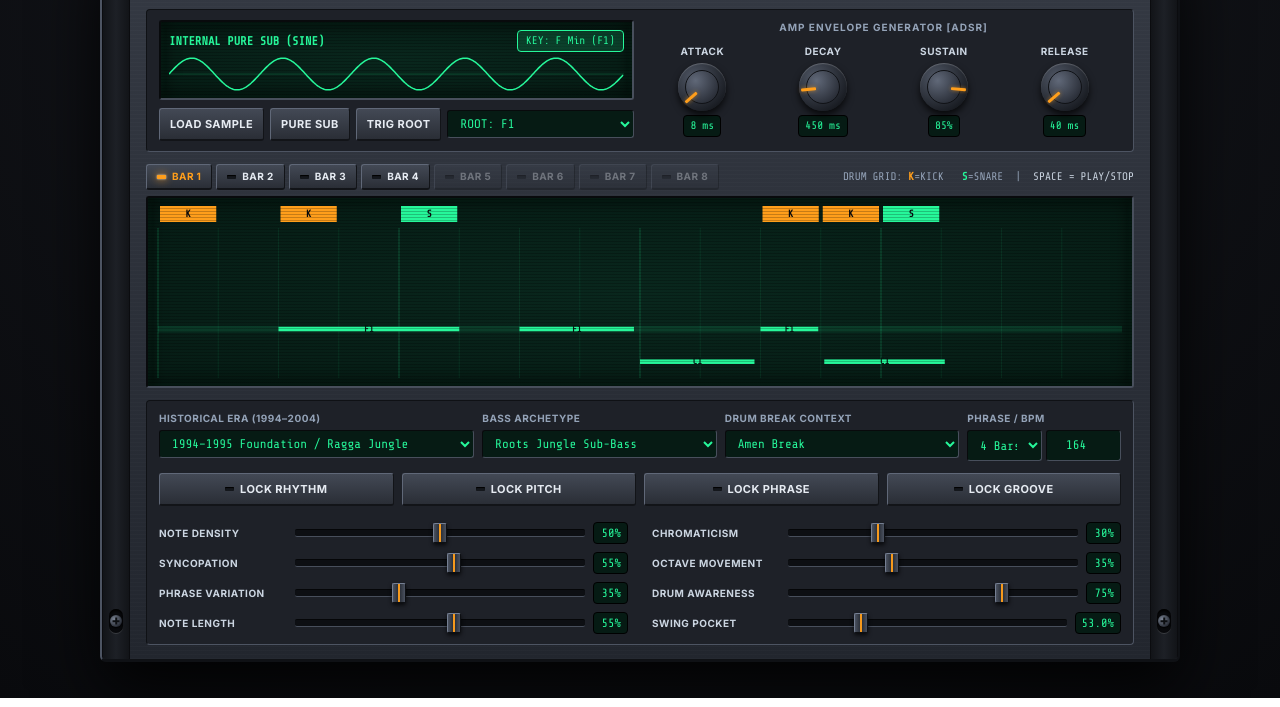
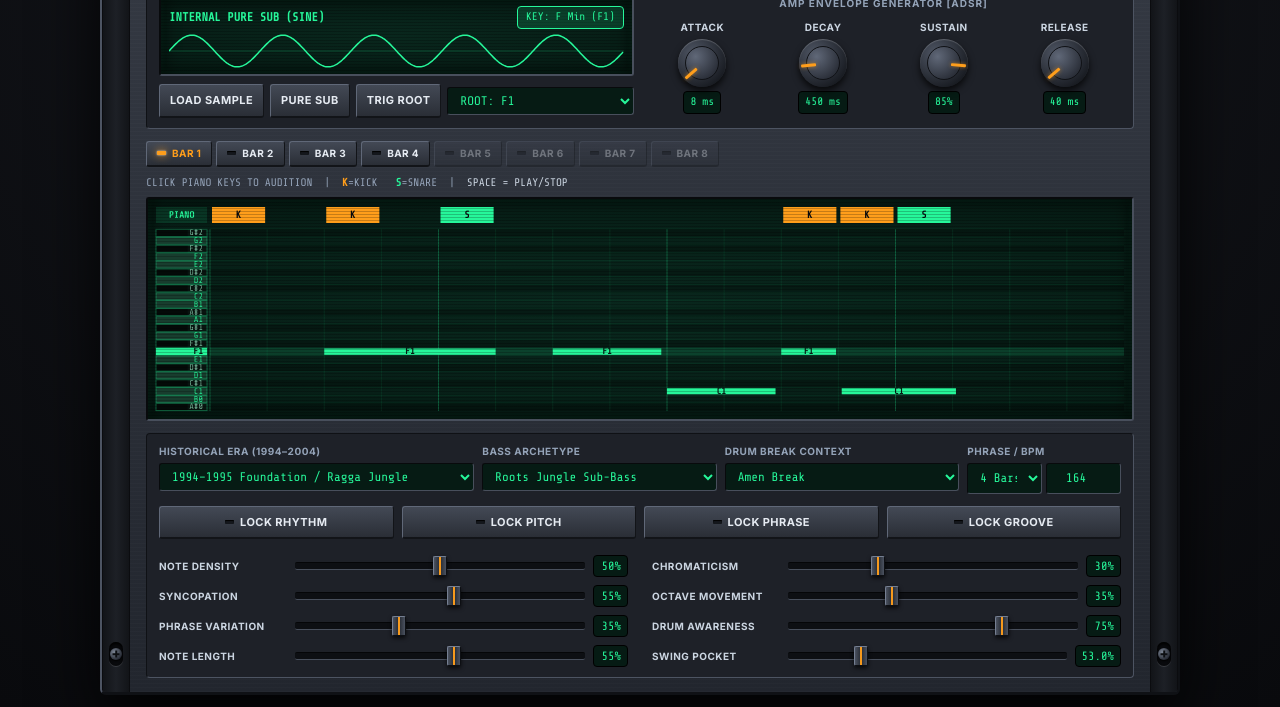
Before and after one commit to 100zackjones-a11y/bleek-bass-box, a plain HTML site: page index.html in a window 1280 px wide. Shown: the part 102-809 px from the top of the page. Drawn offline with nearby package versions, Linux system fonts and the light colour scheme.

Commit message:
Update index.html

```diff
--- a/index.html
+++ b/index.html
@@ -202,6 +202,14 @@
       color: var(--amber-led);
     }
 
+    .drag-badge {
+      cursor: grab;
+      text-decoration: none;
+    }
+    .drag-badge:active {
+      cursor: grabbing;
+    }
+
     /* Embedded Rectangular LED Lens */
     .led-lens {
       width: 9px;
@@ -343,7 +351,7 @@
   <!-- Main Brushed Steel Faceplate -->
   <div class="faceplate">
 
-    <!-- TOP BAR: Branding, Transport, Generate, Export, Seed LCD -->
+    <!-- TOP BAR: Branding, Transport, Generate, Drag .MID, Export, Seed LCD -->
     <div class="flex flex-wrap items-center justify-between gap-2">
       <div class="flex items-center gap-2.5">
         <div class="w-1.5 h-9 bg-[#ff9e1b] rounded-sm shadow-[0_0_8px_rgba(255,158,27,0.5)]"></div>
@@ -371,6 +379,10 @@
         <button id="btnGenerate" class="hw-btn hw-btn-orange">
           <span>GENERATE</span>
         </button>
+
+        <a id="btnDragMid" draggable="true" class="hw-btn hw-btn-amber drag-badge" title="Drag directly onto your Desktop or into Ableton Live">
+          <span>⠿ DRAG .MID</span>
+        </a>
 
         <button id="btnExportMid" class="hw-btn hw-btn-amber" title="Download Standard MIDI File (.mid) for Ableton Live">
           <span>EXPORT .MID</span>
@@ -437,16 +449,16 @@
       </div>
     </div>
 
-    <!-- BAR TABS + BACKLIT EMERALD LCD PIANO ROLL -->
+    <!-- BAR TABS + BACKLIT EMERALD LCD PIANO ROLL WITH SIDE PIANO KEYBOARD -->
     <div class="flex flex-col gap-1.5">
       <div class="flex flex-wrap items-center justify-between gap-2">
         <div id="barTabsContainer" class="flex flex-wrap gap-1"></div>
         <div class="mono text-[11px] text-slate-400">
-          DRUM GRID: <span class="text-[#ff9e1b] font-bold">K</span>=KICK &nbsp; <span class="text-[#26f79a] font-bold">S</span>=SNARE &nbsp;|&nbsp; <span class="text-slate-300">SPACE = PLAY/STOP</span>
+          CLICK PIANO KEYS TO AUDITION &nbsp;|&nbsp; <span class="text-[#ff9e1b] font-bold">K</span>=KICK &nbsp; <span class="text-[#26f79a] font-bold">S</span>=SNARE &nbsp;|&nbsp; <span class="text-slate-300">SPACE = PLAY/STOP</span>
         </div>
       </div>
-      <div class="lcd-screen h-48 w-full">
-        <canvas id="pianoRollCanvas" class="w-full h-full block"></canvas>
+      <div class="lcd-screen h-56 w-full">
+        <canvas id="pianoRollCanvas" class="w-full h-full block cursor-pointer"></canvas>
       </div>
     </div>
 
@@ -584,6 +596,7 @@
   const TICKS_PER_STEP = 120;
   const TICKS_PER_BAR = 1920;
   const NOTE_NAMES = ['C', 'C#', 'D', 'D#', 'E', 'F', 'F#', 'G', 'G#', 'A', 'A#', 'B'];
+  const BLACK_KEY_PCS = new Set([1, 3, 6, 8, 10]);
 
   const ERA_CONFIGS = [
     { name: '1994–1995 Foundation / Ragga Jungle', bpm: 164, swing: 0.530, drum: 1, arch: 0 },
@@ -615,6 +628,7 @@
     lockRhythm: false, lockPitch: false, lockPhrase: false, lockGroove: false,
     adsr: { attack: 0.008, decay: 0.450, sustain: 0.85, release: 0.040 },
     selectedBar: 0, isPlaying: false, breakbeatEnabled: true,
+    currentlySoundingMidi: -1,
     cachedBars: [], pattern: []
   };
 
@@ -991,7 +1005,16 @@
 
     src.connect(envGain); envGain.connect(audioCtx.destination);
     src.start(now); src.stop(noteOffTime + release + 0.02);
-    activeBassVoice = { srcNode: src, gainNode: envGain };
+    activeBassVoice = { srcNode: src, gainNode: envGain, midiNote, endTime: noteOffTime + release };
+
+    state.currentlySoundingMidi = midiNote;
+    drawPianoRoll();
+    setTimeout(() => {
+      if (state.currentlySoundingMidi === midiNote && (!activeBassVoice || audioCtx.currentTime >= activeBassVoice.endTime - 0.01)) {
+        state.currentlySoundingMidi = -1;
+        drawPianoRoll();
+      }
+    }, Math.max(60, (durationSec + release) * 1000));
   }
 
   function triggerDrumHit(hitType, time) {
@@ -1030,6 +1053,7 @@
     } else {
       btn.classList.remove('led-on-amber'); lbl.textContent = 'PLAY';
       clearInterval(schedulerTimer); schedulerTimer = null;
+      state.currentlySoundingMidi = -1;
       if (activeBassVoice) { try { activeBassVoice.srcNode.stop(); } catch (_) {} }
       drawPianoRoll();
     }
@@ -1056,7 +1080,7 @@
     }
   }
 
-  function exportMidiFile() {
+  function buildMidiBinaryData() {
     const writeVarLen = (val) => {
       let buffer = [val & 0x7F];
       while ((val >>= 7) > 0) buffer.unshift((val & 0x7F) | 0x80);
@@ -1082,11 +1106,18 @@
     const header = [0x4D, 0x54, 0x68, 0x64, 0x00, 0x00, 0x00, 0x06, 0x00, 0x00, 0x00, 0x01, (PPQN >> 8) & 0xFF, PPQN & 0xFF];
     const trkLen = trackBytes.length;
     const trackHeader = [0x4D, 0x54, 0x72, 0x6B, (trkLen >> 24) & 0xFF, (trkLen >> 16) & 0xFF, (trkLen >> 8) & 0xFF, trkLen & 0xFF];
-    const blob = new Blob([new Uint8Array([...header, ...trackHeader, ...trackBytes])], { type: 'audio/midi' });
+    const bytes = new Uint8Array([...header, ...trackHeader, ...trackBytes]);
+    const fileName = `BLEEK_${ARCHETYPE_NAMES[state.archetype].replace(/[^A-Za-z0-9]/g, '_')}_${state.bpm}BPM_S${state.seed}.mid`;
+    return { bytes, fileName };
+  }
+
+  function exportMidiFile() {
+    const { bytes, fileName } = buildMidiBinaryData();
+    const blob = new Blob([bytes], { type: 'audio/midi' });
     const url = URL.createObjectURL(blob);
     const a = document.createElement('a');
     a.href = url;
-    a.download = `BLEEK_${ARCHETYPE_NAMES[state.archetype].replace(/[^A-Za-z0-9]/g, '_')}_${state.bpm}BPM_S${state.seed}.mid`;
+    a.download = fileName;
     document.body.appendChild(a); a.click(); document.body.removeChild(a); URL.revokeObjectURL(url);
   }
 
@@ -1116,6 +1147,21 @@
     }
   }
 
+  // Geometry helper shared between piano roll renderer and click-to-audition keyboard
+  function getPianoRollLayout(w, h) {
+    const padX = 8, padY = 8, drumH = 18;
+    const keysW = 54;
+    const gridX = padX + keysW;
+    const gridY = padY + drumH + 4;
+    const gridW = w - gridX - padX;
+    const gridH = h - gridY - padY;
+    const minNote = state.rootMidiNote - 7;
+    const maxNote = state.rootMidiNote + 15;
+    const noteSpan = maxNote - minNote + 1;
+    const rowH = gridH / noteSpan;
+    return { padX, padY, drumH, keysW, gridX, gridY, gridW, gridH, minNote, maxNote, noteSpan, rowH };
+  }
+
   function drawPianoRoll() {
     const canvas = document.getElementById('pianoRollCanvas'), rect = canvas.getBoundingClientRect();
     if (!rect.width || !rect.height) return;
@@ -1123,45 +1169,122 @@
     const ctx = canvas.getContext('2d'); ctx.scale(window.devicePixelRatio, window.devicePixelRatio);
     const w = rect.width, h = rect.height; ctx.clearRect(0, 0, w, h);
 
-    const padX = 10, padY = 8, drumH = 18, gridX = padX, gridY = padY + drumH + 4;
-    const gridW = w - padX * 2, gridH = h - gridY - padY, stepW = gridW / 16;
+    const L = getPianoRollLayout(w, h);
+    const stepW = L.gridW / 16;
     const drums = DRUM_TEMPLATES[state.drumContext];
-    ctx.font = 'bold 10px "Share Tech Mono", monospace'; ctx.textAlign = 'center'; ctx.textBaseline = 'middle';
 
-    for (let s = 0; s < 16; s++) {
-      const sx = gridX + s * stepW;
-      ctx.strokeStyle = (s % 4 === 0) ? 'rgba(38, 247, 154, 0.25)' : 'rgba(38, 247, 154, 0.08)';
-      ctx.beginPath(); ctx.moveTo(sx, gridY); ctx.lineTo(sx, gridY + gridH); ctx.stroke();
-      if (drums[s] === 1) { ctx.fillStyle = '#ff9e1b'; ctx.fillRect(sx + 2, padY, stepW - 4, drumH - 2); ctx.fillStyle = '#090a0d'; ctx.fillText('K', sx + stepW / 2, padY + (drumH - 2) / 2); }
-      else if (drums[s] === 2) { ctx.fillStyle = '#26f79a'; ctx.fillRect(sx + 2, padY, stepW - 4, drumH - 2); ctx.fillStyle = '#090a0d'; ctx.fillText('S', sx + stepW / 2, padY + (drumH - 2) / 2); }
+    // 1. Top-left "KEYS" header pill above piano keyboard
+    ctx.fillStyle = 'rgba(38, 247, 154, 0.12)';
+    ctx.fillRect(L.padX, L.padY, L.keysW - 3, L.drumH - 2);
+    ctx.fillStyle = '#26f79a';
+    ctx.font = 'bold 9.5px "Share Tech Mono", monospace';
+    ctx.textAlign = 'center';
+    ctx.textBaseline = 'middle';
+    ctx.fillText('PIANO', L.padX + (L.keysW - 3) / 2, L.padY + (L.drumH - 2) / 2);
+
+    // 2. Vertical Piano Keyboard Sidebar + Horizontal Pitch Lane Shading
+    for (let m = L.minNote; m <= L.maxNote; m++) {
+      const pc = ((m % 12) + 12) % 12;
+      const isBlack = BLACK_KEY_PCS.has(pc);
+      const isRoot = (m === state.rootMidiNote);
+      const isActive = (m === state.currentlySoundingMidi);
+      const ry = L.gridY + L.gridH - (m - L.minNote + 1) * L.rowH;
+
+      // Subtle horizontal lane striping across sequencer grid
+      if (isActive) {
+        ctx.fillStyle = 'rgba(255, 158, 27, 0.18)';
+        ctx.fillRect(L.gridX, ry, L.gridW, L.rowH);
+      } else if (isRoot) {
+        ctx.fillStyle = 'rgba(38, 247, 154, 0.14)';
+        ctx.fillRect(L.gridX, ry, L.gridW, L.rowH);
+      } else if (isBlack) {
+        ctx.fillStyle = 'rgba(0, 0, 0, 0.25)';
+        ctx.fillRect(L.gridX, ry, L.gridW, L.rowH);
+      }
+
+      // Horizontal lane divider
+      ctx.strokeStyle = 'rgba(38, 247, 154, 0.07)';
+      ctx.beginPath(); ctx.moveTo(L.gridX, ry); ctx.lineTo(L.gridX + L.gridW, ry); ctx.stroke();
+
+      // Piano Key Body
+      const keyX = L.padX;
+      const keyW = L.keysW - 3;
+      const keyH = Math.max(2, L.rowH - 0.8);
+
+      if (isActive) {
+        ctx.fillStyle = '#ff9e1b';
+      } else if (isRoot) {
+        ctx.fillStyle = '#26f79a';
+      } else if (isBlack) {
+        ctx.fillStyle = '#091410';
+      } else {
+        ctx.fillStyle = '#183d2e';
+      }
+      ctx.fillRect(keyX, ry + 0.4, keyW, keyH);
+
+      // Black key inner shorter cap visual
+      if (isBlack && !isActive) {
+        ctx.fillStyle = '#040a08';
+        ctx.fillRect(keyX, ry + 0.4, keyW * 0.62, keyH);
+      }
+
+      // Key outline
+      ctx.strokeStyle = 'rgba(38, 247, 154, 0.35)';
+      ctx.strokeRect(keyX, ry + 0.4, keyW, keyH);
+
+      // Note name label on every key (C1, C#1, D1...)
+      const noteLabel = `${NOTE_NAMES[pc]}${Math.floor(m / 12) - 1}`;
+      ctx.font = (isRoot || isActive) ? 'bold 9px "Share Tech Mono", monospace' : '8.5px "Share Tech Mono", monospace';
+      ctx.textAlign = 'right';
+      ctx.fillStyle = (isActive || isRoot) ? '#061b14' : (isBlack ? '#78b89b' : '#26f79a');
+      ctx.fillText(noteLabel, keyX + keyW - 4, ry + L.rowH / 2);
     }
 
-    const minNote = state.rootMidiNote - 7, maxNote = state.rootMidiNote + 15, rowH = gridH / (maxNote - minNote + 1);
-    const rootY = gridY + gridH - (state.rootMidiNote - minNote + 1) * rowH;
-    ctx.fillStyle = 'rgba(38, 247, 154, 0.12)'; ctx.fillRect(gridX, rootY, gridW, rowH);
+    // 3. 16-Step Grid Lines & Drum Kick/Snare Markers
+    ctx.font = 'bold 10px "Share Tech Mono", monospace';
+    ctx.textAlign = 'center';
+    for (let s = 0; s < 16; s++) {
+      const sx = L.gridX + s * stepW;
+      ctx.strokeStyle = (s % 4 === 0) ? 'rgba(38, 247, 154, 0.28)' : 'rgba(38, 247, 154, 0.08)';
+      ctx.beginPath(); ctx.moveTo(sx, L.gridY); ctx.lineTo(sx, L.gridY + L.gridH); ctx.stroke();
 
+      if (drums[s] === 1) {
+        ctx.fillStyle = '#ff9e1b'; ctx.fillRect(sx + 2, L.padY, stepW - 4, L.drumH - 2);
+        ctx.fillStyle = '#090a0d'; ctx.fillText('K', sx + stepW / 2, L.padY + (L.drumH - 2) / 2);
+      } else if (drums[s] === 2) {
+        ctx.fillStyle = '#26f79a'; ctx.fillRect(sx + 2, L.padY, stepW - 4, L.drumH - 2);
+        ctx.fillStyle = '#090a0d'; ctx.fillText('S', sx + stepW / 2, L.padY + (L.drumH - 2) / 2);
+      }
+    }
+
+    // 4. Sequencer MIDI Notes for Selected Bar
     const barStartTick = state.selectedBar * TICKS_PER_BAR, barEndTick = barStartTick + TICKS_PER_BAR;
     for (const n of state.pattern) {
       if (n.startTick >= barEndTick || (n.startTick + n.durationTicks) <= barStartTick) continue;
       const cStart = Math.max(n.startTick, barStartTick) - barStartTick, cEnd = Math.min(n.startTick + n.durationTicks, barEndTick) - barStartTick;
-      const nx = gridX + (cStart / TICKS_PER_BAR) * gridW, nw = Math.max(4, ((cEnd - cStart) / TICKS_PER_BAR) * gridW);
-      const pitch = Math.max(minNote, Math.min(maxNote, n.midiNote)), ny = gridY + gridH - (pitch - minNote + 1) * rowH;
-      ctx.fillStyle = '#26f79a'; ctx.fillRect(nx, ny + 1, nw, Math.max(4, rowH - 2));
+      const nx = L.gridX + (cStart / TICKS_PER_BAR) * L.gridW, nw = Math.max(4, ((cEnd - cStart) / TICKS_PER_BAR) * L.gridW);
+      const pitch = Math.max(L.minNote, Math.min(L.maxNote, n.midiNote)), ny = L.gridY + L.gridH - (pitch - L.minNote + 1) * L.rowH;
+
+      const isCurrentlyHit = (state.isPlaying && n.midiNote === state.currentlySoundingMidi);
+      ctx.fillStyle = isCurrentlyHit ? '#ff9e1b' : '#26f79a';
+      ctx.fillRect(nx, ny + 0.8, nw, Math.max(4, L.rowH - 1.6));
+
       if (nw > 22) {
         ctx.fillStyle = '#061b14'; ctx.font = 'bold 9px "Share Tech Mono", monospace';
-        ctx.fillText(`${NOTE_NAMES[n.midiNote % 12]}${Math.floor(n.midiNote / 12) - 1}`, nx + nw / 2, ny + rowH / 2);
+        ctx.fillText(`${NOTE_NAMES[n.midiNote % 12]}${Math.floor(n.midiNote / 12) - 1}`, nx + nw / 2, ny + L.rowH / 2);
       }
     }
 
+    // 5. Real-Time Playhead & Auto-Follow
     if (state.isPlaying && audioCtx) {
       const elapsed = Math.max(0, audioCtx.currentTime - playStartTime), secPerBar = (60.0 / state.bpm) * 4.0;
       const totalBarPos = (elapsed / secPerBar) % state.phraseBars, activeBar = Math.floor(totalBarPos);
       if (activeBar !== state.selectedBar) { state.selectedBar = activeBar; refreshBarTabs(); drawPianoRoll(); return; }
-      const frac = totalBarPos - activeBar, px = gridX + frac * gridW;
-      const trailGrad = ctx.createLinearGradient(Math.max(gridX, px - 36), 0, px, 0);
+      const frac = totalBarPos - activeBar, px = L.gridX + frac * L.gridW;
+      const trailGrad = ctx.createLinearGradient(Math.max(L.gridX, px - 36), 0, px, 0);
       trailGrad.addColorStop(0, 'rgba(255, 158, 27, 0.0)'); trailGrad.addColorStop(1, 'rgba(255, 158, 27, 0.16)');
-      ctx.fillStyle = trailGrad; ctx.fillRect(Math.max(gridX, px - 36), gridY, Math.min(36, px - gridX), gridH);
-      ctx.strokeStyle = '#ff9e1b'; ctx.lineWidth = 2; ctx.beginPath(); ctx.moveTo(px, gridY); ctx.lineTo(px, gridY + gridH); ctx.stroke(); ctx.lineWidth = 1;
+      ctx.fillStyle = trailGrad; ctx.fillRect(Math.max(L.gridX, px - 36), L.gridY, Math.min(36, px - L.gridX), L.gridH);
+      ctx.strokeStyle = '#ff9e1b'; ctx.lineWidth = 2; ctx.beginPath(); ctx.moveTo(px, L.gridY); ctx.lineTo(px, L.gridY + L.gridH); ctx.stroke(); ctx.lineWidth = 1;
     }
   }
 
@@ -1210,6 +1333,37 @@
       el.addEventListener('touchstart', e => onStart(e.touches[0].clientY), { passive: true });
       window.addEventListener('touchmove', e => { if (dragging) onMove(e.touches[0].clientY); }, { passive: true });
       window.addEventListener('touchend', () => { dragging = false; });
+    });
+
+    // Clickable Side Piano Keyboard to audition individual bass pitches
+    const pianoCanvas = document.getElementById('pianoRollCanvas');
+    pianoCanvas.addEventListener('mousedown', (e) => {
+      const rect = pianoCanvas.getBoundingClientRect();
+      const x = e.clientX - rect.left;
+      const y = e.clientY - rect.top;
+      const L = getPianoRollLayout(rect.width, rect.height);
+      if (y >= L.gridY && y <= L.gridY + L.gridH) {
+        const idxFromBottom = Math.floor((L.gridY + L.gridH - y) / L.rowH);
+        const clickedMidi = Math.max(L.minNote, Math.min(L.maxNote, L.minNote + idxFromBottom));
+        if (x <= L.gridX) {
+          triggerBassNote(clickedMidi, 0.92, 0, 0.40);
+        }
+      }
+    });
+
+    // Native Browser File Drag-Out for DRAG .MID
+    const dragBtn = document.getElementById('btnDragMid');
+    dragBtn.addEventListener('dragstart', (e) => {
+      const { bytes, fileName } = buildMidiBinaryData();
+      const blob = new Blob([bytes], { type: 'audio/midi' });
+      const blobUrl = URL.createObjectURL(blob);
+      e.dataTransfer.effectAllowed = 'copy';
+      // Chrome / Edge native OS file drag-out protocol
+      e.dataTransfer.setData('DownloadURL', `audio/midi:${fileName}:${blobUrl}`);
+    });
+    dragBtn.addEventListener('click', (e) => {
+      e.preventDefault();
+      exportMidiFile();
     });
 
     document.getElementById('btnPlay').addEventListener('click', togglePlay);
```
